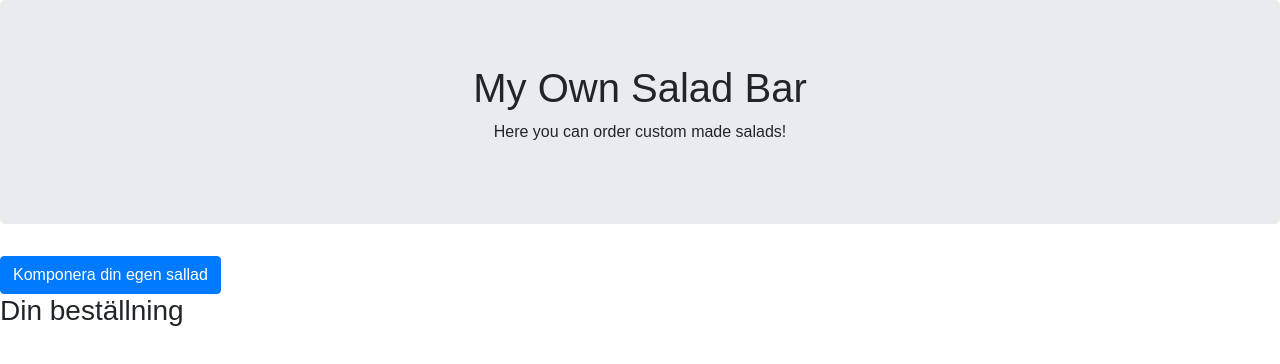
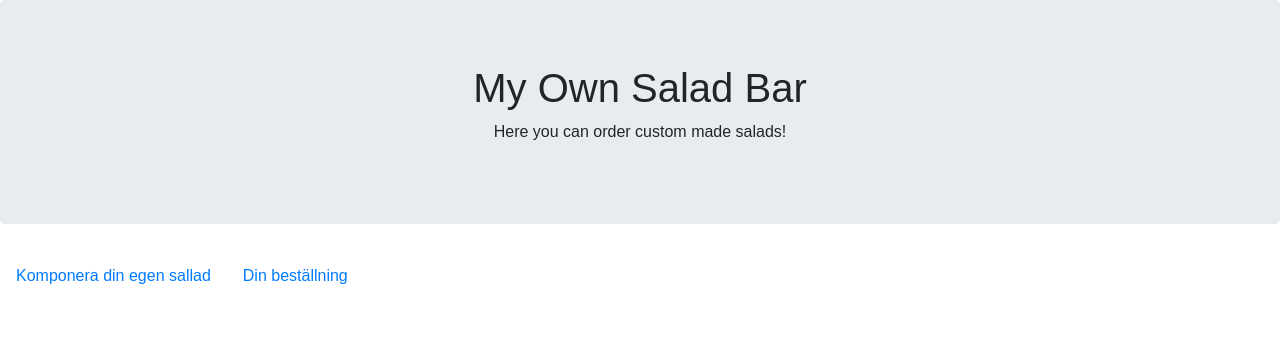
Before and after one commit to danielaahlin/EDAF90, a React (Create React App) app in the folder lab2/: page / in a window 1280 px wide. Shown: the top 364 px of the page. Built offline with nearby package versions, Linux system fonts and the light colour scheme.

Commit message:
lab 3 done

```diff
--- a/lab2/src/App.js
+++ b/lab2/src/App.js
@@ -1,9 +1,12 @@
 import React, { Component } from 'react';
+import { BrowserRouter as Router, Route, Link } from 'react-router-dom';
+
 import './App.css';
 
 import inventory from './inventory.ES6';
 import ComposeSaladModal from './ComposeSaladModal';
 import ViewOrder from './ViewOrder';
+import ComposeSalad from './ComposeSalad';
 
 class App extends Component {
     constructor(props){
@@ -23,18 +26,33 @@ class App extends Component {
     }
 
     render() {
+        const composeSaladElem = (params) => <ComposeSalad {...params} inventory={inventory} func={this.updateOrder} />;
+        const viewOrderElem = (params) => <ViewOrder {...params} orders={this.state.orders}/>;
         return (
             <div>
-                <div className="jumbotron text-center">
+                <div className='jumbotron text-center'>
                     <h1>My Own Salad Bar</h1>
                     <p>Here you can order custom made salads!</p>
                 </div>
+
                 <div>
-                    <ComposeSaladModal inventory={inventory} func={this.updateOrder}/>
+                    <Router>
+                        <ul className='nav nav-pills'>
+                            <li className='nav-item'>
+                                <Link className='nav-link' to='compose-salad'>Komponera din egen sallad</Link>
+                            </li>
+                            <li className='nav-item'>
+                                <Link className='nav-link' to='view-order'>Din beställning</Link>
+                            </li>
+                        </ul>
+
+                        <Route path='/compose-salad' render={composeSaladElem}></Route>
+                        <Route path='/view-order' render={viewOrderElem}></Route>
+
+                    </Router>
                 </div>
-                <div>
-                    <ViewOrder orders={this.state.orders}/>
-                </div>
+
+
             </div>
         );
     }
--- a/lab2/src/ComposeSalad.js
+++ b/lab2/src/ComposeSalad.js
@@ -12,6 +12,8 @@ class ComposeSalad extends Component {
     }
 
     handleChange(event) {
+        event.target.parentElement.classList.add("was-validated");
+
         const target = event.target;
         const value = target.type === 'checkbox' ? target.checked : target.value;
         const name = target.name;
@@ -35,6 +37,13 @@ class ComposeSalad extends Component {
 
     handleSubmit(event) {
         event.preventDefault();
+        event.target.classList.add("was-validated");
+
+        if(event.target.checkValidity() === false){
+            alert('Please make sure that your order contains foundation and dressing.');
+            return;
+        }
+
         let salad = new Salad();
 
         salad.addSelection(this.state.foundation);
@@ -50,6 +59,8 @@ class ComposeSalad extends Component {
         this.state.extras.map(x => document.getElementById(x).checked = false);
 
         this.props.func({salad : salad, id : this.counter++, price : salad.price()});
+
+        this.props.history.push('/view-order');
     }
 
     render() {
@@ -60,13 +71,14 @@ class ComposeSalad extends Component {
         let dressings = Object.keys(inventory).filter(name => inventory[name].dressing);
         return (
             <div className="container">
-                <form onSubmit={this.handleSubmit}>
+                <form onSubmit={this.handleSubmit} noValidate>
                     <label>
                         Choose foundation:
-                        <select name='foundation' value={this.state.foundation} onChange={this.handleChange}>
+                        <select required name='foundation' value={this.state.foundation} onChange={this.handleChange}>
                             <option value=''></option>
                             {foundations.map(name => <option value={name} key={name}>{name} +{inventory[name].price}kr</option>)}
                         </select>
+                        <div className='invalid-feedback'>Required, select one</div>
                     </label>
 
                     <div>
@@ -95,10 +107,11 @@ class ComposeSalad extends Component {
 
                     <label>
                         Choose dressing:
-                        <select name='dressing' value={this.state.dressing} onChange={this.handleChange}>
+                        <select required name='dressing' value={this.state.dressing} onChange={this.handleChange}>
                             <option value=''></option>
                             {dressings.map(name => <option value={name} key={name}>{name} +{inventory[name].price}kr</option>)}
                         </select>
+                        <div className='invalid-feedback'>Required, select one</div>
                     </label>
 
                     <input type="submit" value="Submit" />
--- a/lab2/src/ViewOrder.js
+++ b/lab2/src/ViewOrder.js
@@ -7,7 +7,6 @@ class ViewOrder extends Component {
 
     printSalad(salad){
         let resultString = '';
-        console.log(salad);
         if (salad.foundation.length !== 0){
             resultString += salad.foundation[0].ingredient;
         }
@@ -27,7 +26,6 @@ class ViewOrder extends Component {
 
     render(){
         const orders = this.props.orders;
-        console.log(orders);
         return(
             <div>
                 <div>
```
